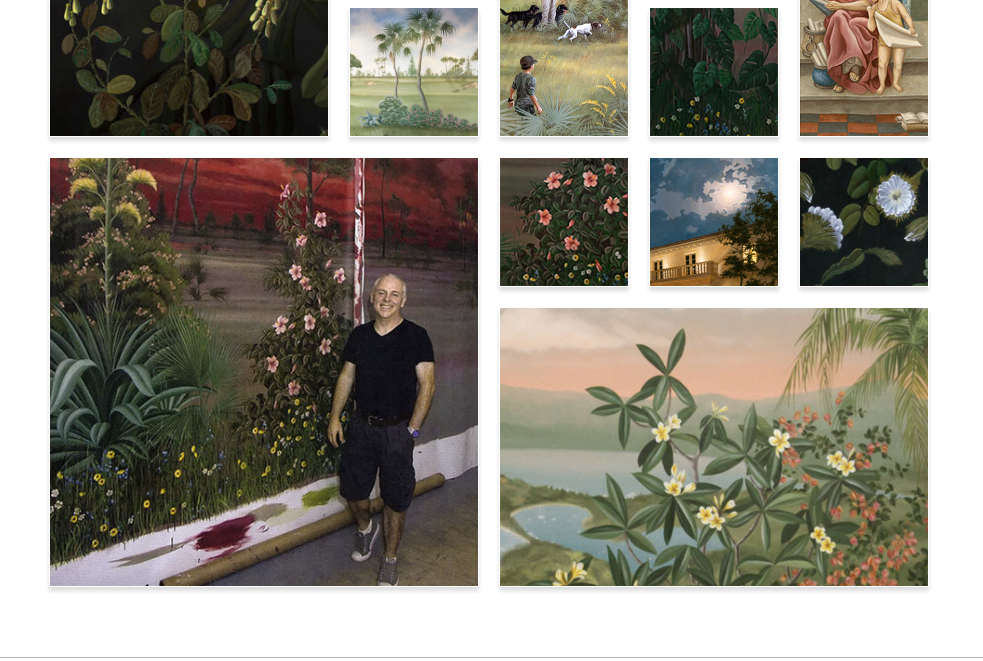
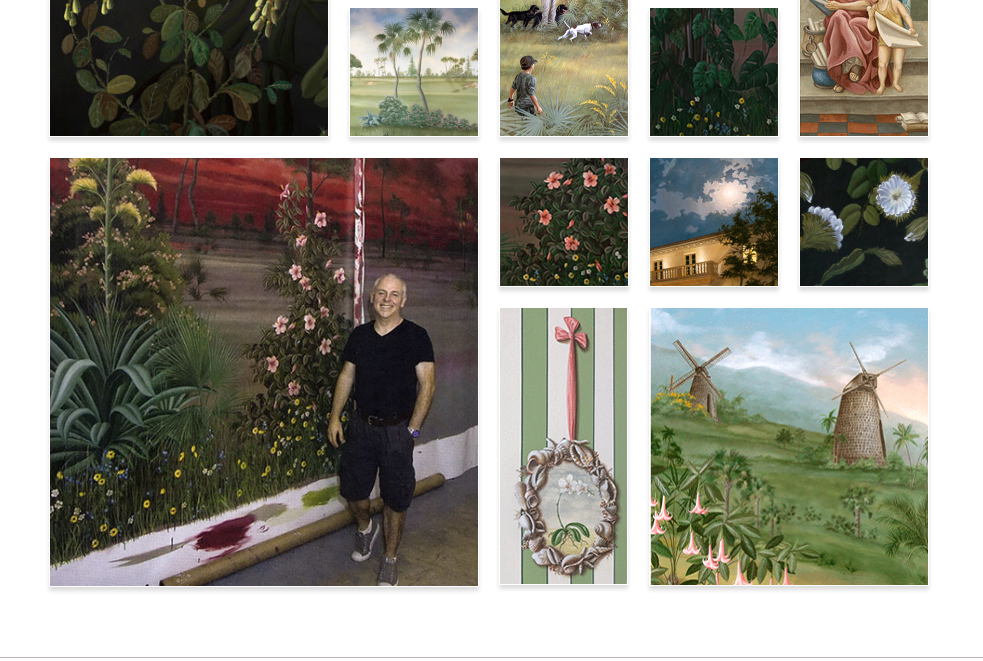
Before and after one commit to zenontoczek/zenontoczek.github.io, a website: page index.html in a window 1280 px wide. Shown: the part 432-1093 px from the top of the page, without its empty margins (148-1131 px from the left). Drawn offline with Linux system fonts and the light colour scheme.

Commit message:
Update index.html

```diff
--- a/index.html
+++ b/index.html
@@ -55,11 +55,17 @@
       <div class="small-6 columns small-thumb">
         <a href="img/society-four-the-arts_kings-library-at-night.jpg" data-lightbox="image-10" data-title="PAINTING ON BOARD OF THE KING’S LIBRARY NIGHT VIEW COMMISSIONED BY THE SOCIETY OF THE FOUR ARTS FOR THE RETIRING PRESIDENT DR. BRENEMAN"><img src="img/kings-library-thumbnail.png"></a>
       </div>
-      <div class="small-6 columns small-thumb">
-        <a href="img/image11-md.jpg" data-lightbox="image-11" data-title="DINING ROOM DECORATED WITH ANTIGUA LANDSCAPE HANDPAINTED ON CANVAS - PALM BEACH, FLORIDA"><img src="img/image11-sm.jpg"></a>
-      </div>
+
       <div class="small-6 columns small-thumb">
         <a href="img/image12-md.jpg" data-lightbox="image-12" data-title="ZENON TOCZEK IN THE STUDIO AT WORK ON THE MURALS FOR THE SOCIETY OF THE FOUR ARTS - PALM BEACH, FLORIDA"><img src="img/image12-sm.jpg"></a>
+      </div>
+
+      <div class="small-6 columns small-thumb">
+        <a href="img/image3-md.jpg" data-lightbox="image-3" data-title="POWDER ROOM DECORATED WITH HANDPAINTED SHELL FRAMES, ORCHIDS, AND LANDSCAPE - PALM BEACH, FLORIDA"><img src="img/powder-room-thumb-tall.png"></a>
+      </div>
+
+      <div class="small-6 columns small-thumb">
+        <a href="img/image11-lg.jpg" data-lightbox="image-11l" data-title="DINING ROOM DECORATED WITH ANTIGUA LANDSCAPE HANDPAINTED ON CANVAS - PALM BEACH, FLORIDA"><img src="img/antigua-thumbnail.png"></a>
       </div>
     </div>
 
@@ -108,8 +114,12 @@
         <a href="img/image9-lg.jpg" data-lightbox="image-9l" data-title="BATH AND TENNIS CLUB BALLROOM MURAL - PALM BEACH, FLORIDA"><img src="img/image9-sm.jpg"></a>
       </div>
 
-      <div class="brick brick-wide">
-        <a href="img/image11-lg.jpg" data-lightbox="image-11l" data-title="DINING ROOM DECORATED WITH ANTIGUA LANDSCAPE HANDPAINTED ON CANVAS - PALM BEACH, FLORIDA"><img src="img/image11-wide.jpg"></a>
+      <div class="brick brick-small">
+        <a href="img/image3-md.jpg" data-lightbox="image-3" data-title="POWDER ROOM DECORATED WITH HANDPAINTED SHELL FRAMES, ORCHIDS, AND LANDSCAPE - PALM BEACH, FLORIDA"><img src="img/powder-room-thumb-tall.png"></a>
+      </div>
+
+      <div class="brick brick-medium">
+        <a href="img/image11-lg.jpg" data-lightbox="image-11l" data-title="DINING ROOM DECORATED WITH ANTIGUA LANDSCAPE HANDPAINTED ON CANVAS - PALM BEACH, FLORIDA"><img src="img/antigua-thumbnail.png"></a>
       </div>
     </div>
 
```
